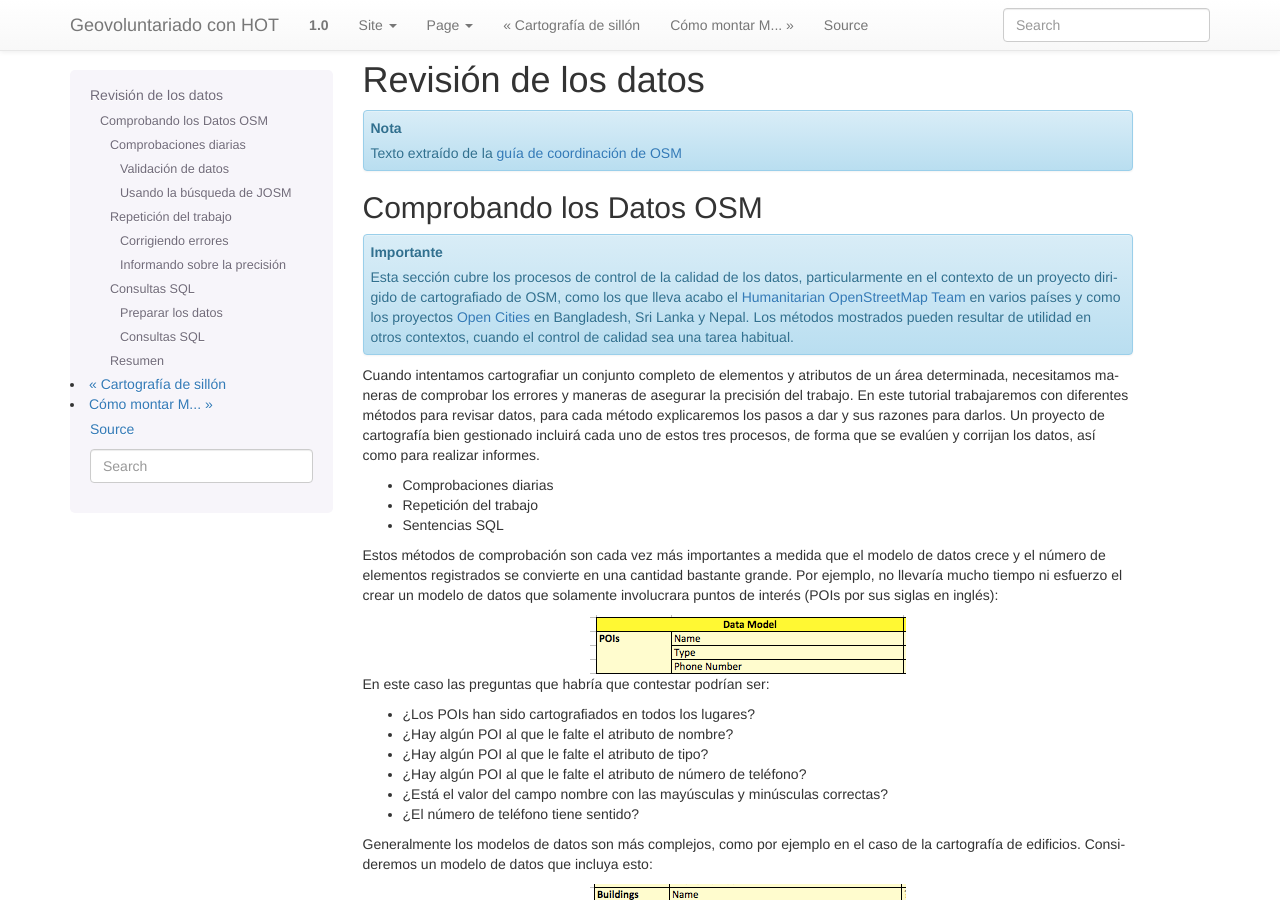
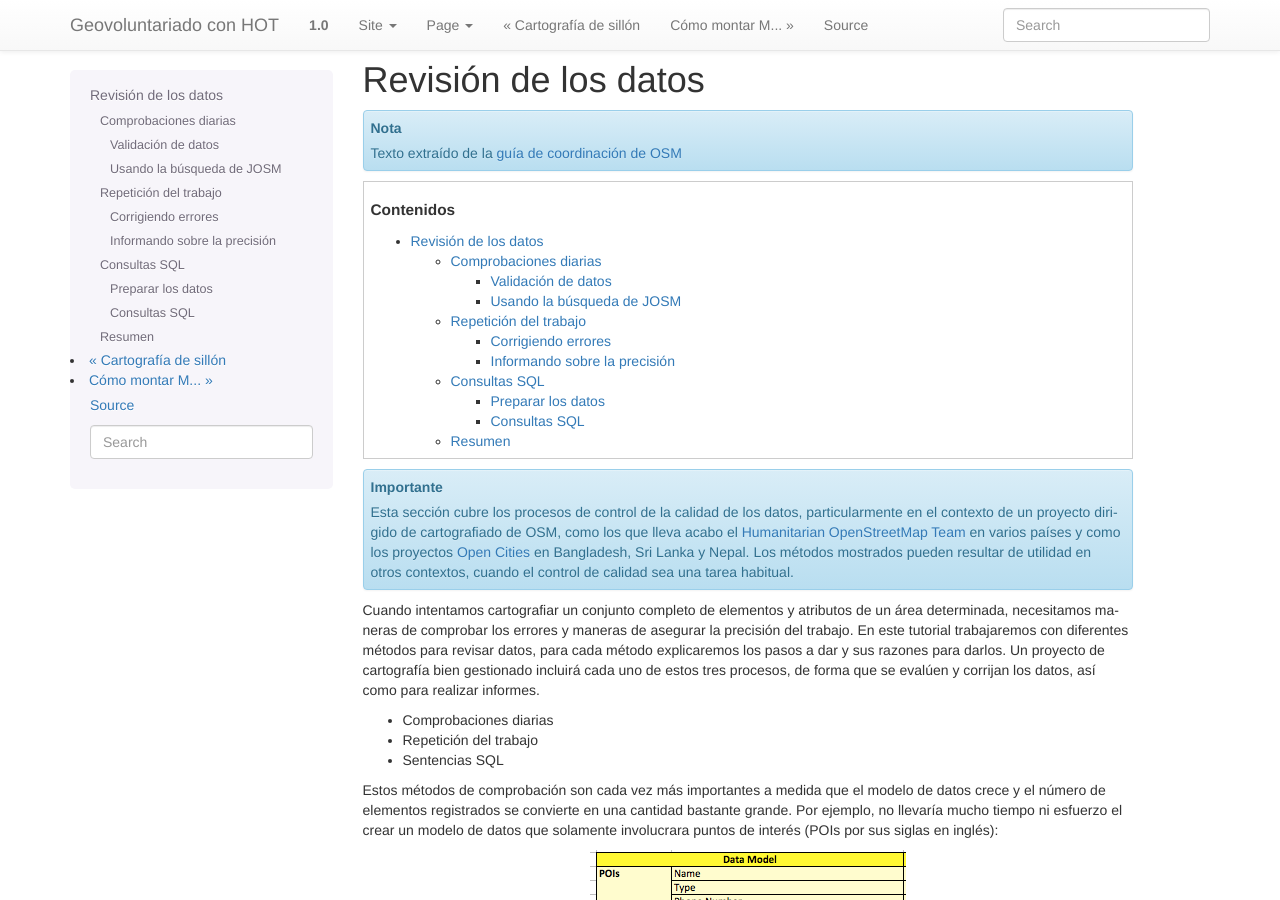
Before and after one commit to geoinquietosvlc/geovoluntariado-hot-workshop, a Sphinx documentation site: the page built from source/040_revision.rst, in a window 1280 px wide and 900 px high. Built offline with Sphinx 7.4.7, drawn with Linux system fonts in a browser that asks for light colours; formulas are drawn with MathJax 3.

Commit message:
small fix, adding a TOC

```diff
--- a/source/040_revision.rst
+++ b/source/040_revision.rst
@@ -7,8 +7,9 @@ Revisión de los datos
 .. note:: Texto extraído de la `guía de coordinación de OSM <http://learnosm.org/es/coordination/review/>`_
 
 
-Comprobando los Datos OSM
-=========================
+.. contents:: Contenidos
+   :depth: 3
+   :backlinks: none
 
 .. important:: Esta sección cubre los procesos de control de la calidad de los
    datos, particularmente en el contexto de un proyecto dirigido de
```
